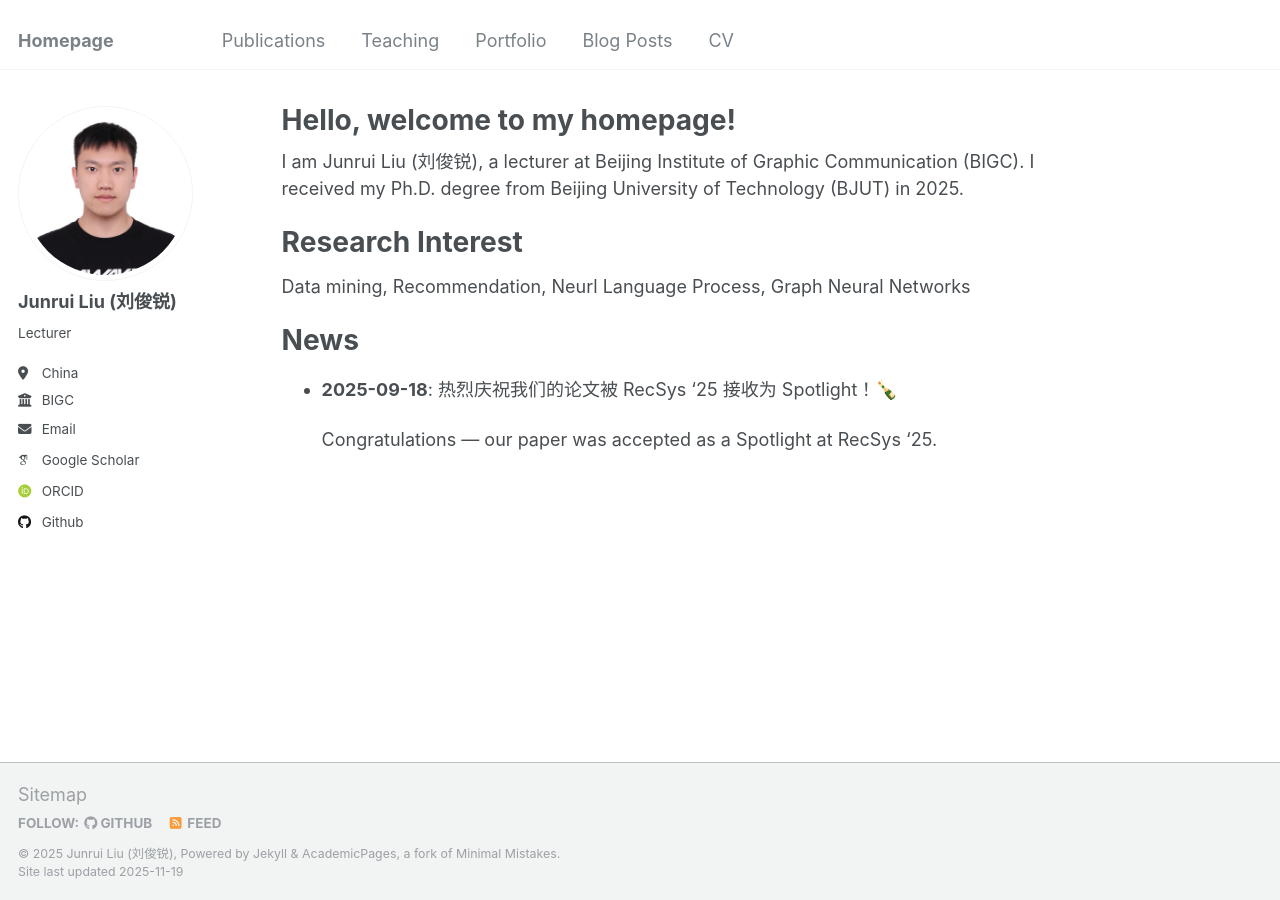
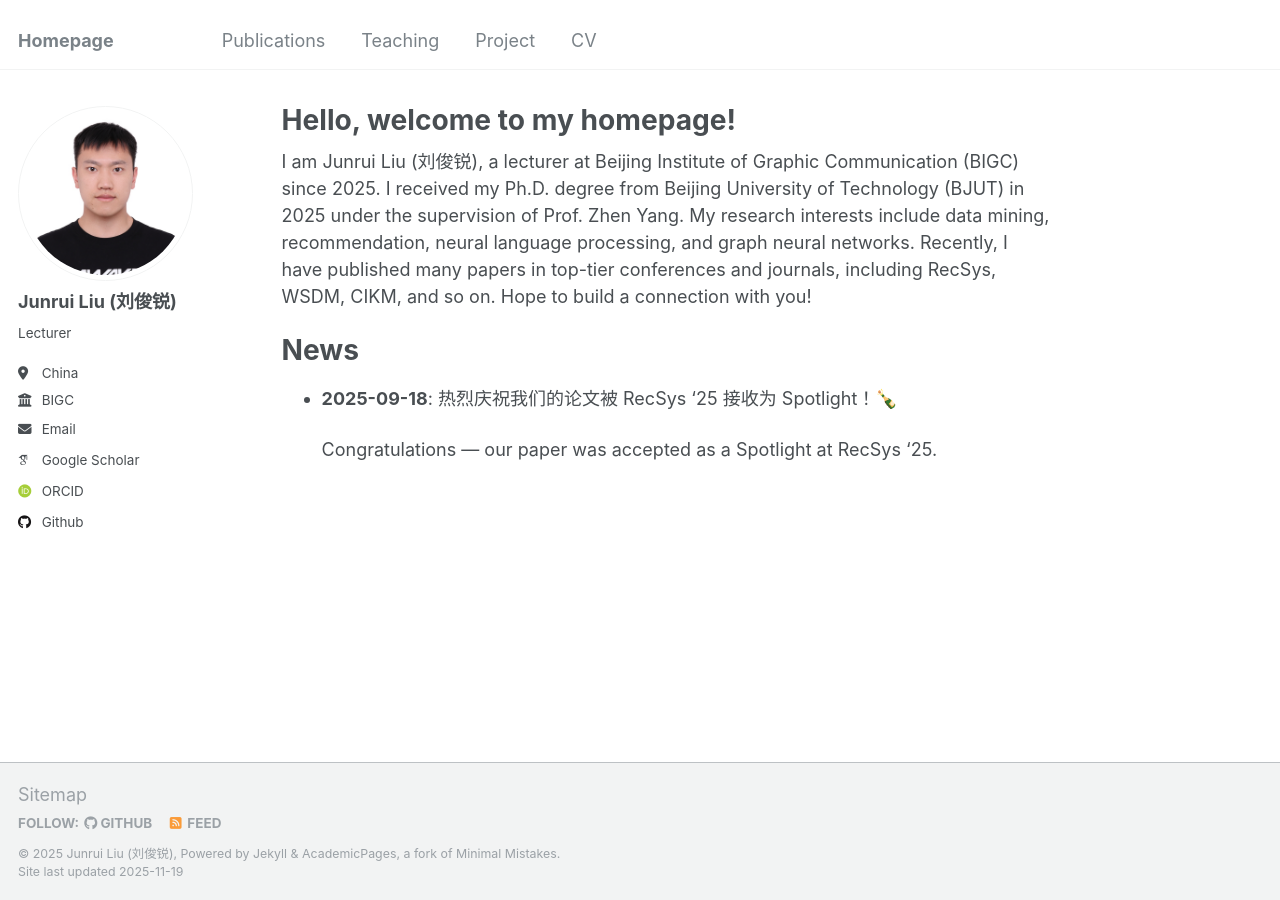
Before and after one commit to dianziliu/dianziliu.github.io, a Jekyll site: the page built from _pages/about.md, in a window 1280 px wide. Built offline with Jekyll 4.4.1, drawn with Linux system fonts in a browser that asks for light colours; some web fonts are replaced.

Commit message:
update project

```diff
--- a/_data/navigation.yml
+++ b/_data/navigation.yml
@@ -17,11 +17,11 @@ main:
   - title: "Teaching"
     url: /teaching/
 
-  - title: "Portfolio"
-    url: /portfolio/
+  - title: "Project"
+    url: /project/
 
-  - title: "Blog Posts"
-    url: /year-archive/
+  # - title: "Blog Posts"
+  #   url: /year-archive/
 
   - title: "CV"
     url: /cv/
--- a/_pages/about.md
+++ b/_pages/about.md
@@ -8,13 +8,10 @@ redirect_from:
 ---
 
 <!-- # Biography -->
-I am Junrui Liu (刘俊锐), a lecturer at Beijing Institute of Graphic Communication (BIGC).
-I received my Ph.D. degree from Beijing University of Technology (BJUT) in 2025.
-
-
-# Research Interest
-
-Data mining, Recommendation, Neurl Language Process, Graph Neural Networks
+I am Junrui Liu (刘俊锐), a lecturer at Beijing Institute of Graphic Communication (BIGC) since 2025.
+I received my Ph.D. degree from Beijing University of Technology (BJUT) in 2025 under the supervision of Prof. Zhen Yang. My research interests include data mining, recommendation, neural language processing, and graph neural networks.
+Recently, I have published many papers in top-tier conferences and journals, including RecSys, WSDM, CIKM, and so on.
+Hope to build a connection with you!
 
 # News
 
```
Also changed, not shown: _project/project0.md (added, +7 -0 lines).
